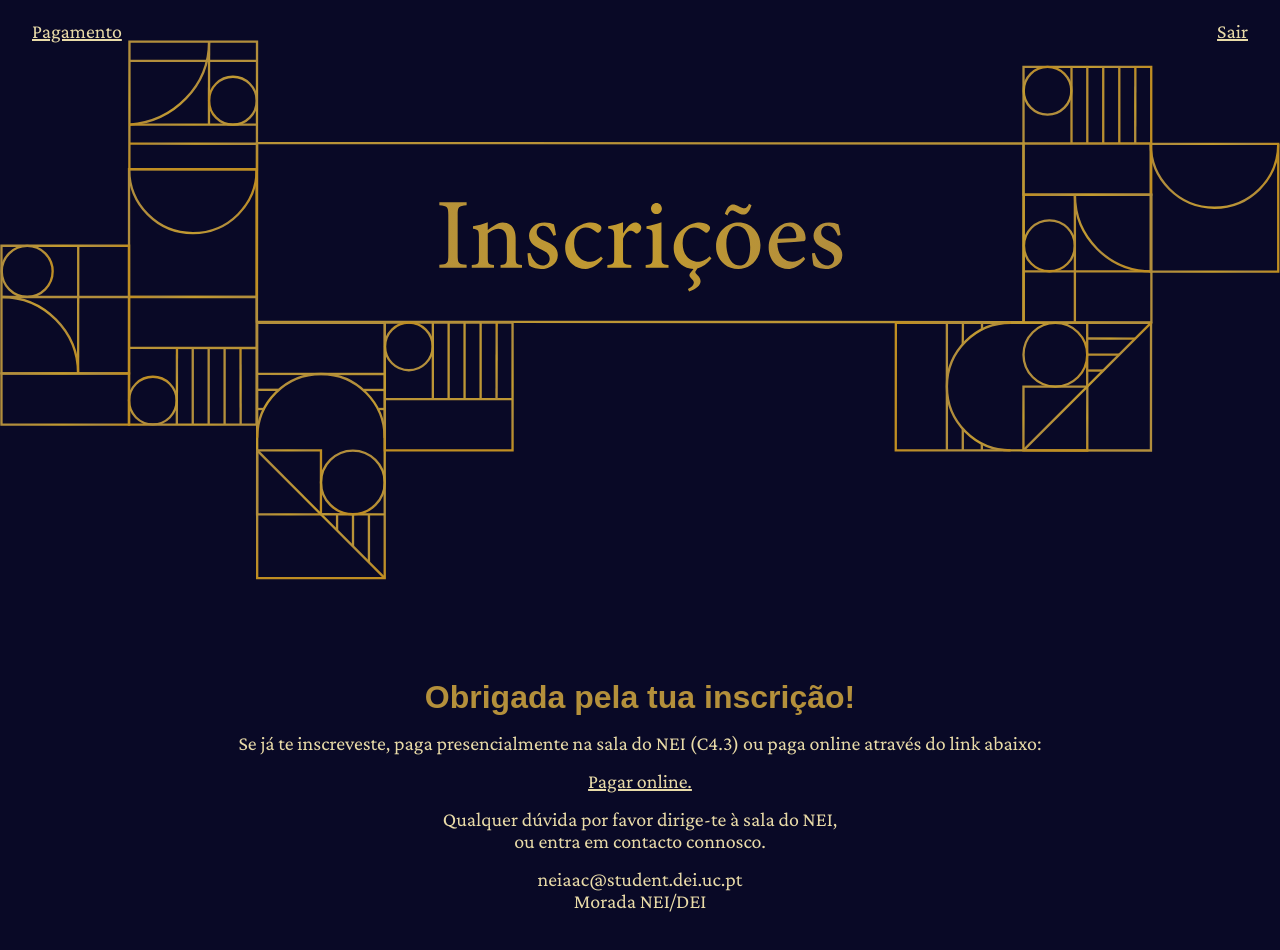
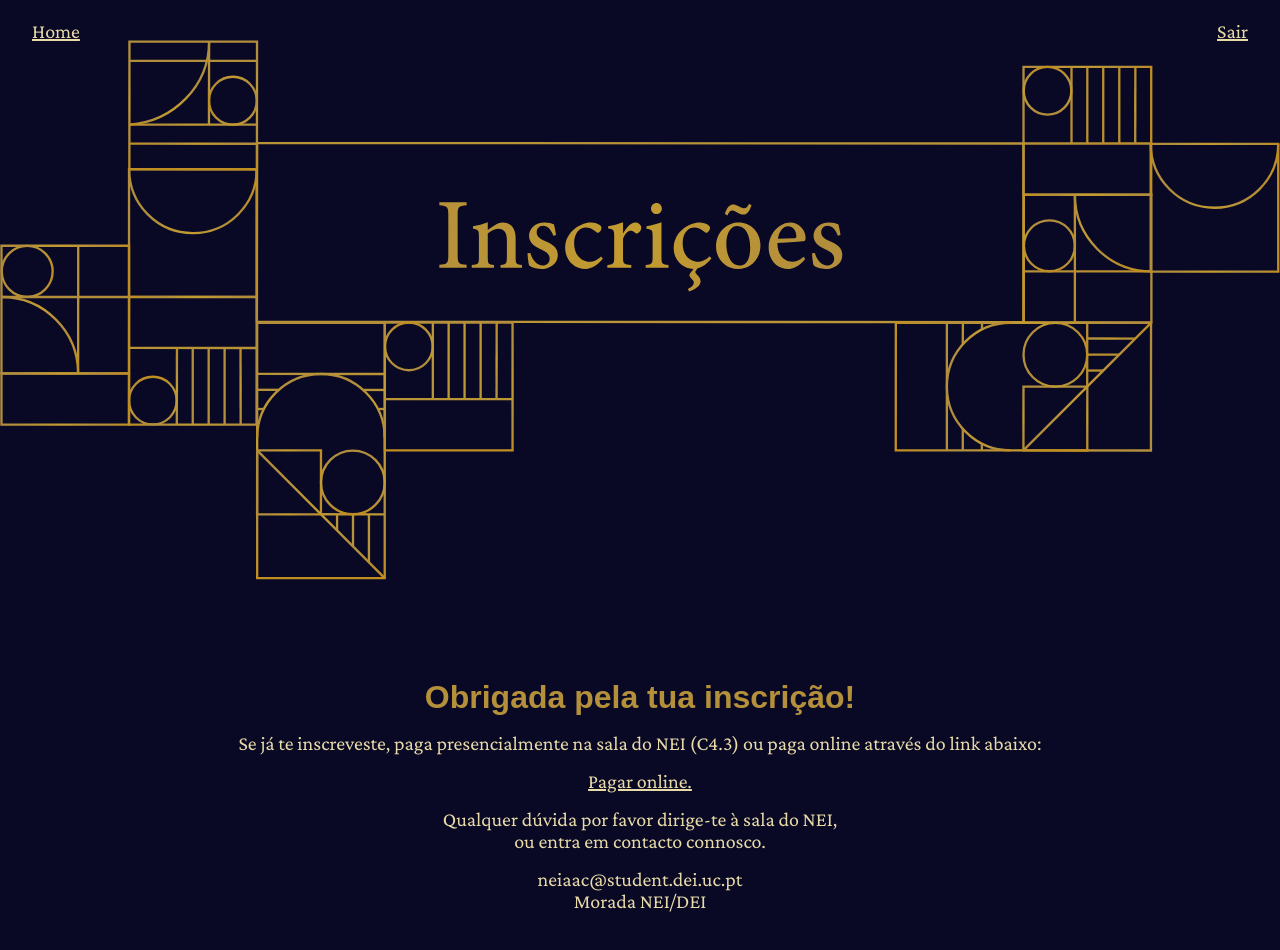
Before and after one commit to neiaac/site-pixel-22, a Next.js app: page /success in a window 1280 px wide. Shown: the top 950 px of the page. Built offline with nearby package versions, Linux system fonts and the light colour scheme; no server answers; the database is empty; a web font is replaced by a local one.

Commit message:
add payment method for ex-students fix

```diff
--- a/components/Navbar.js
+++ b/components/Navbar.js
@@ -8,8 +8,8 @@ export default function Navbar({ isHome }) {
 
   return (
     <nav className={navbar}>
-      <Link href={isHome ? '/success' : '/success'}>
-        <a>{isHome ? 'Home' : 'Pagamento'}</a>
+      <Link href={isHome ? '/success' : '/index'}>
+        <a>{isHome ? 'Pagamento' : 'Home'}</a>
       </Link>
       <div>
         <span>{user?.email}</span>
```
